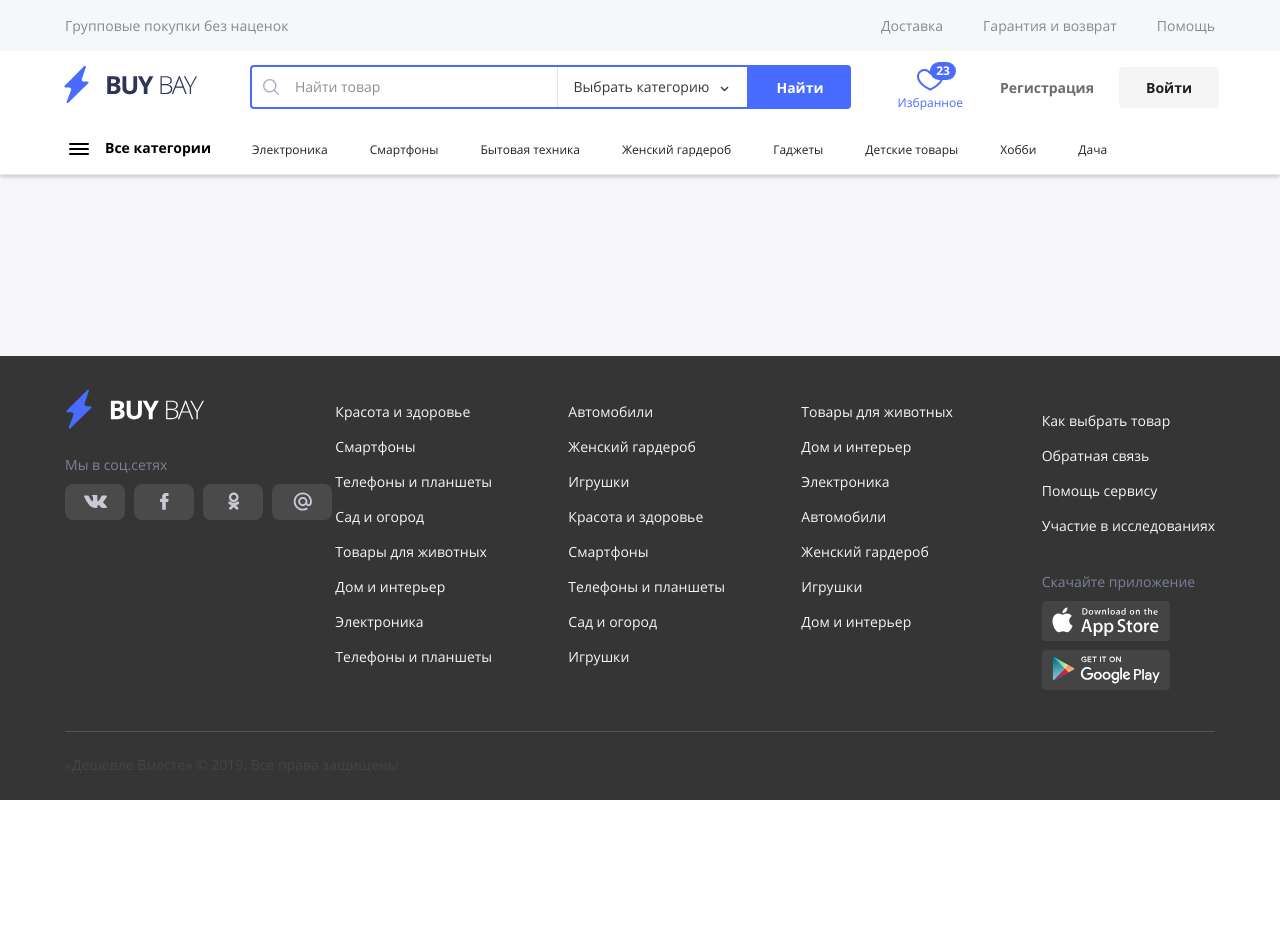
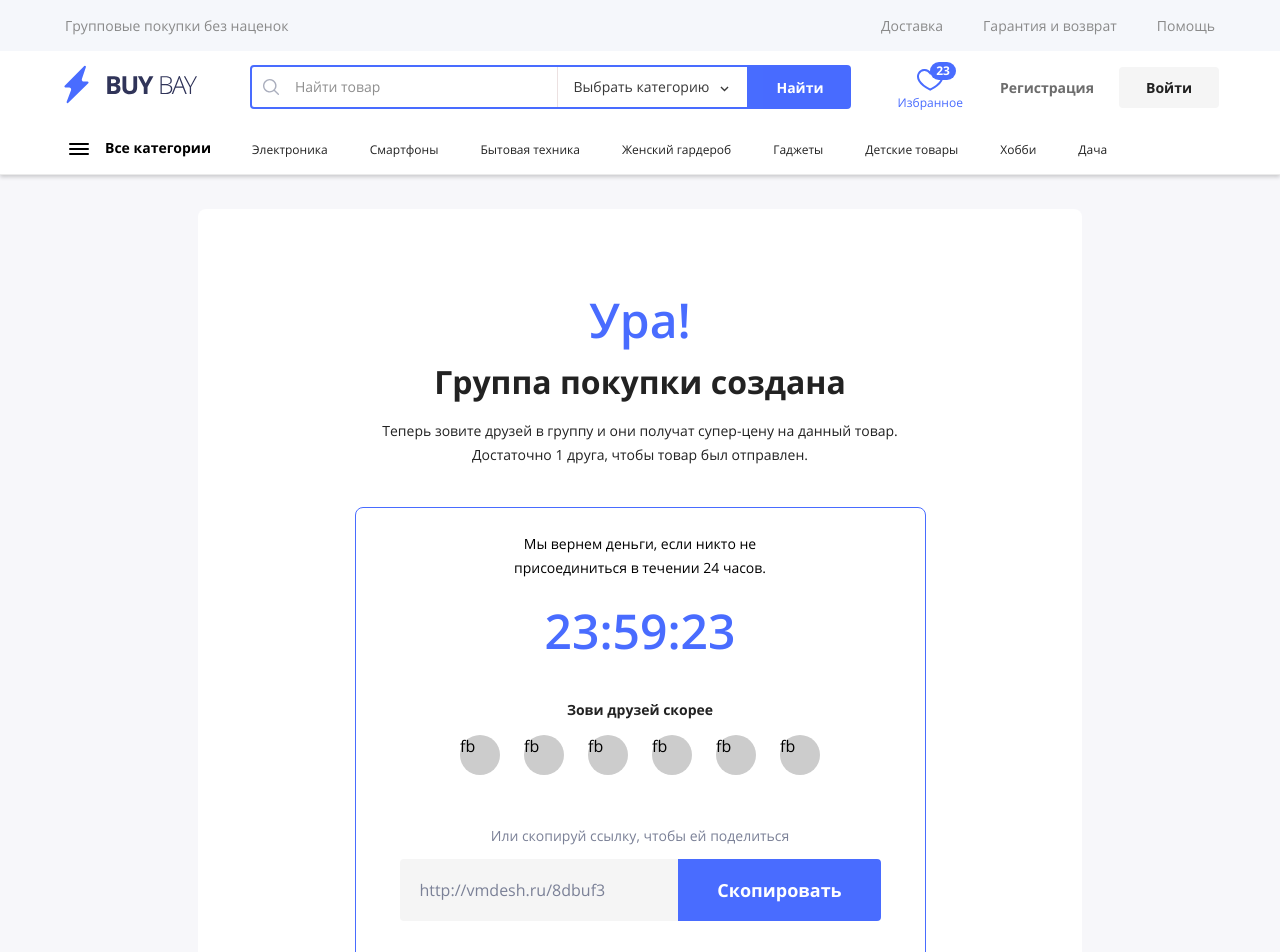
Before and after one commit to ealipkin/buy-bay, a Vue app: page /success in a window 1280 px wide. Shown: the top 952 px of the page. Before the commit the page ends 800 px from the top, so only its background shows below. Built offline with nearby package versions, Linux system fonts and the light colour scheme; what vue-awesome-countdown, vue-js-modal, vue-truncate-filter would draw is missing.

Commit message:
Add Success layout

```diff
--- a/src/router/index.ts
+++ b/src/router/index.ts
@@ -24,6 +24,11 @@ const routes: Array<RouteConfig> = [
     name: 'Index',
     component: () => import('../views/Index.vue'),
   },
+  {
+    path: '/success',
+    name: 'Success',
+    component: () => import('../views/Success.vue'),
+  },
 ];
 
 const router = new VueRouter({
--- a/src/scss/_variables.scss
+++ b/src/scss/_variables.scss
@@ -14,4 +14,9 @@ $laptop-max-width: '1023px';
 $blue: #496cff;
 $background-color: #f7f7fa;
 
+$black-1: #222;
+$grey-1: #f5f5f5;
+$grey-2: #7b8197;
+$grey-3: #f7f7fa;
+
 $iconGray: #7B8197;
--- /dev/null
+++ b/src/views/Success.vue
@@ -0,0 +1,277 @@
+<template lang="pug">
+  .success-page
+    .success-page__wrapper
+      .success-page__info
+        span.success-page__nice Ура!
+        h1.success-page__title Группа покупки создана
+        p.success-page__message Теперь зовите друзей в группу и они получат супер-цену на данный товар. Достаточно 1 друга, чтобы товар был отправлен.
+
+      hr.success-page__hr
+
+      .success-page__share
+        p.success-page__timer.timer
+          span.timer__message Мы вернем деньги, если никто не присоединиться в течении 24 часов.
+          span.timer__tick 23:59:23
+
+        span.success-page__action Зови друзей скорее
+        ul.success-page__social.social
+          li.social__item fb
+          li.social__item fb
+          li.social__item fb
+          li.social__item fb
+          li.social__item fb
+          li.social__item fb
+
+        p.alternate-share
+          label(for="copy").alternate-share__action Или скопируй ссылку, чтобы ей поделиться
+          span.alternate-share__box
+            input(value="http://vmdesh.ru/8dbuf3")#copy.alternate-share__input
+            button.alternate-share__copy Скопировать
+
+</template>
+
+<script lang="ts">
+import { Component, Vue } from 'vue-property-decorator';
+
+@Component({
+  components: {
+
+  },
+})
+export default class Success extends Vue {
+
+}
+</script>
+
+<style lang="scss" scoped>
+  .success-page {
+    background-color: $grey-3;
+
+    @include tablet() {
+      padding: 34px 0 112px;
+    }
+
+    &__wrapper {
+      background-color: #fff;
+
+      @include tablet() {
+        max-width: 884px;
+        margin: 0 auto;
+        border-radius: 8px;
+        padding: 38px 150px 52px;
+      }
+    }
+
+    &__info {
+      margin: 0 auto;
+      padding: 40px 16px 22px;
+
+      @include tablet() {
+        max-width: 571px;
+        padding-bottom: 40px;
+      }
+    }
+
+    &__nice {
+      display: block;
+      margin-bottom: 6px;
+      color: $blue;
+      font-size: 36px;
+      font-weight: 600;
+      text-align: center;
+
+      @include tablet() {
+        font-size: 48px;
+        margin-bottom: 8px;
+      }
+    }
+
+    &__title {
+      margin: 0;
+      margin-bottom: 24px;
+      font-weight: bold;
+      font-size: 18px;
+      color: $black-1;
+      text-align: center;
+
+      @include tablet() {
+        font-size: 32px;
+        margin-bottom: 16px;
+      }
+    }
+
+    &__message {
+      margin: 0;
+      color: $black-1;
+      font-size: 12px;
+      text-align: center;
+
+      @include tablet() {
+        font-size: 14px;
+        line-height: 24px;;
+      }
+    }
+
+    &__hr {
+      height: 12px;
+      background-color: $grey-1;
+      border: none;
+      margin: 0;
+
+      @include tablet() {
+        display: none;
+      }
+    }
+
+    &__share {
+      margin: 0 auto;
+      padding: 16px 16px 46px;
+
+      @include tablet() {
+        max-width: 571px;
+        border: 1px solid $blue;
+        border-radius: 8px;
+        padding: 44px;
+        padding-top: 24px;
+      }
+    }
+
+    &__timer {
+      margin: 0;
+      margin-bottom: 19px;
+
+      @include tablet() {
+        margin-bottom: 37px;
+      }
+    }
+
+    &__action {
+      font-size: 14px;
+      color: $black-1;
+      font-weight: bold;
+      display: block;
+      margin-bottom: 16px;
+      text-align: center;
+    }
+
+    &__social {
+    margin: 0;
+    margin-bottom: 46px;
+
+      @include tablet() {
+        margin-bottom: 51px;
+      }
+    }
+  }
+
+  .timer {
+    text-align: center;
+
+    &__message {
+      display: inline-block;
+      margin-bottom: 6px;
+      font-size: 12px;
+      text-align: center;
+
+      @include tablet() {
+        font-size: 14px;
+        line-height: 24px;
+        margin-bottom: 18px;
+        max-width: 280px;
+      }
+    }
+
+    &__tick {
+      display: block;
+      font-weight: 600;
+      font-size: 36px;
+      color: $blue;
+
+      @include tablet() {
+        font-size: 48px;
+      }
+    }
+  }
+
+  .social {
+    padding: 0;
+    list-style: none;
+    display: flex;
+    justify-content: center;
+
+    &__item {
+      width: 32px;
+      height: 32px;
+      border-radius: 50%;
+      background-color: #ccc;
+      margin-right: 19px;
+
+      @include tablet() {
+        width: 40px;
+        height: 40px;
+        margin-right: 24px;
+      }
+
+      &:last-child {
+        margin-right: 0;
+      }
+    }
+  }
+
+  .alternate-share {
+    &__action {
+      text-align: center;
+      display: block;
+      font-size: 12px;
+      color: $grey-2;
+      margin-bottom: 14px;
+
+      @include tablet() {
+        font-size: 14px;
+      }
+    }
+
+    &__box {
+      display: flex;
+      width: 100%;
+      max-width: 100%;
+    }
+
+    &__input {
+      box-sizing: border-box;
+      padding: 11px 14px 12px 19px;
+      font-size: 12px;
+      border: none;
+      background-color: $grey-1;
+      color: $grey-2;
+      flex-grow: 1;
+      flex-shrink: 1;
+      border-top-left-radius: 4px;
+      border-bottom-left-radius: 4px;
+
+      @include tablet() {
+        font-size: 16px;
+        padding: 20px;
+      }
+    }
+
+    &__copy {
+      box-sizing: border-box;
+      width: 44.28%;
+      border: none;
+      background-color: $blue;
+      padding: 11px 14px 12px 19px;
+      color: #fff;
+      font-size: 12px;
+      font-weight: bold;
+      border-top-right-radius: 4px;
+      border-bottom-right-radius: 4px;
+
+      @include tablet() {
+        font-size: 18px;
+        padding: 20px;
+        width: 42%;
+      }
+    }
+  }
+</style>
```
